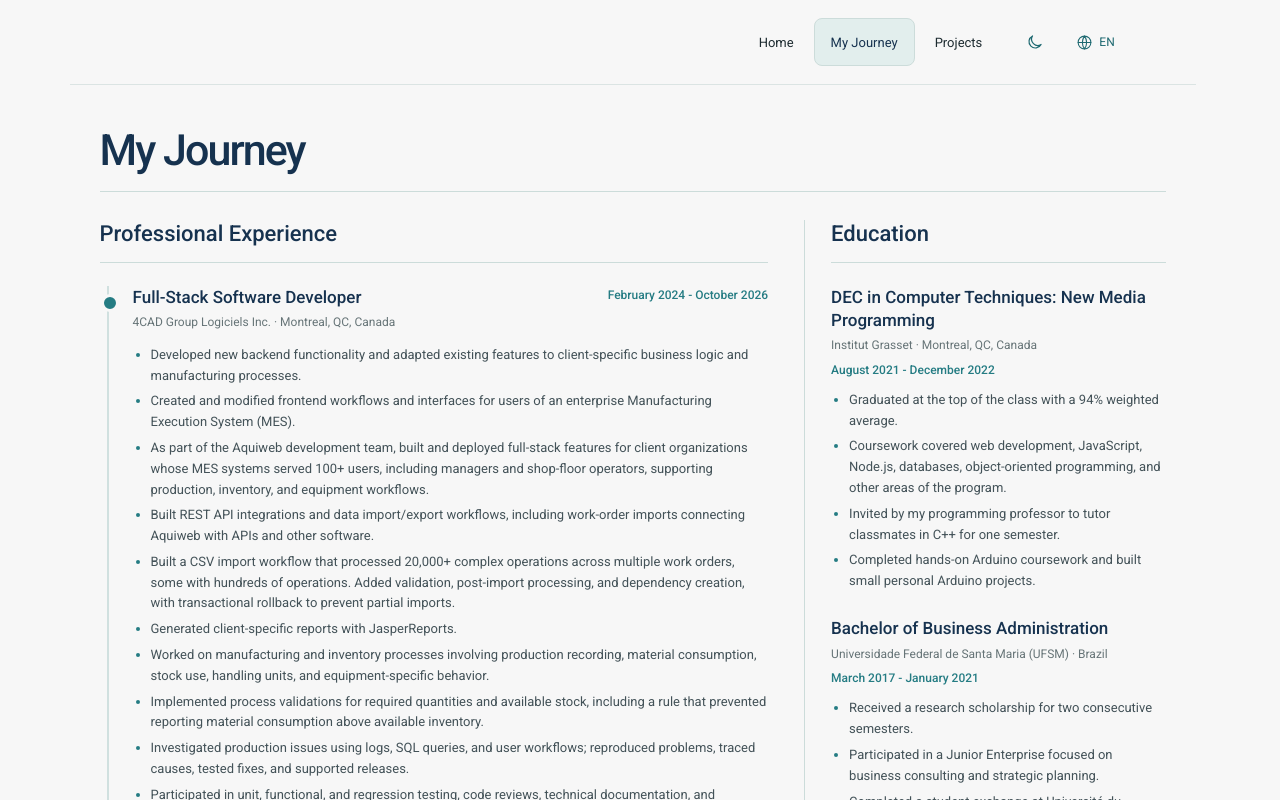
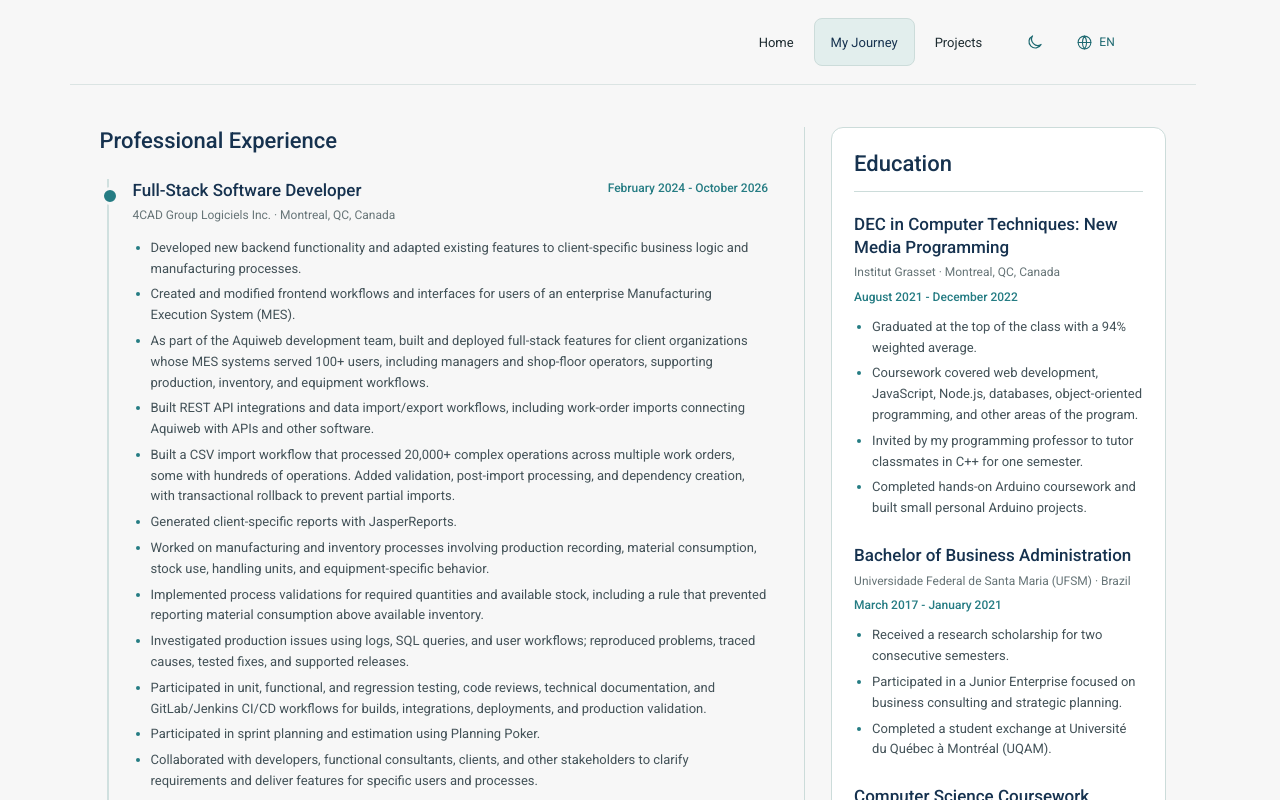
Before and after one commit to Kikasantini/erica-portfolio, a React (Vite) app: page /en/journey in a window 1280 px wide. Shown: the top 800 px of the page. Built offline with nearby package versions, Linux system fonts and the light colour scheme.

Commit message:
Simplify Journey heading and group Education in a card

```diff
--- a/src/index.css
+++ b/src/index.css
@@ -2712,3 +2712,22 @@ p {
 .journey-page .journey-overview__education .journey-details {
   margin-top: 10px;
 }
+
+/* My Journey refinements: avoid redundant section rule and group education as a card. */
+.journey-page .journey-overview__experience > .journey-overview__heading {
+  border-bottom: 0;
+  padding-bottom: 0;
+}
+.journey-page .journey-overview__education {
+  padding: 22px 22px 24px;
+  border: 1px solid var(--soft-border);
+  border-radius: 12px;
+  background: var(--surface);
+}
+.journey-page .journey-overview__education > .journey-overview__heading {
+  margin-bottom: 21px;
+  padding-bottom: 12px;
+}
+@media (max-width: 760px) {
+  .journey-page .journey-overview__education { padding: 18px; }
+}
--- a/src/pages/Journey.tsx
+++ b/src/pages/Journey.tsx
@@ -116,10 +116,6 @@ export default function Journey() {
 
   return (
     <main className="journey-page">
-      <header className="subpage-intro journey-overview__intro">
-        <h1>{t('title')}</h1>
-      </header>
-
       <div className="journey-overview">
         <section className="journey-overview__experience" aria-labelledby="journey-experience-title">
           <h2 id="journey-experience-title" className="journey-overview__heading">
```
